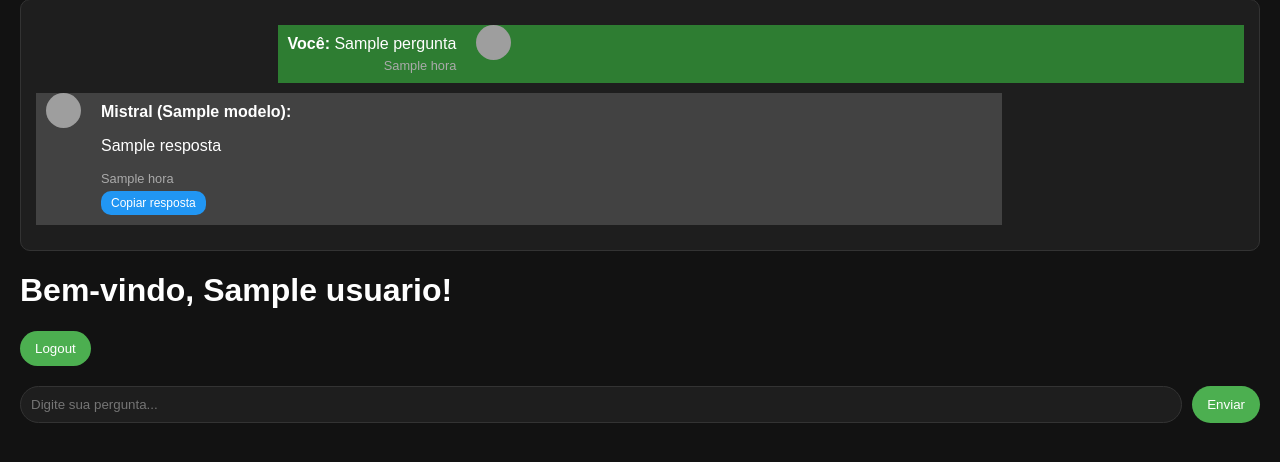
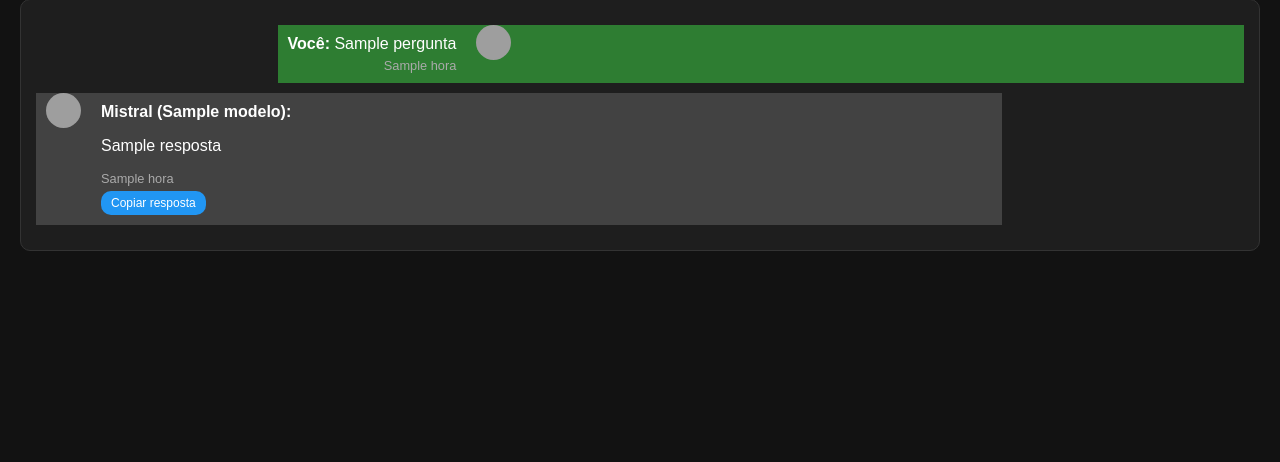
Before and after one commit to ValdirWAP/meu-chat-mistral, a Python web app: template templates/index.html in a window 1280 px wide. Shown: the part 264-726 px from the top of the page. Run offline with Jinja, Linux system fonts and the light colour scheme; the template is opened without the code that fills it: most values are stand-ins (such as "Sample title", 1, 10 or a date in 2020); grey boxes are pictures that could not be loaded.

Commit message:
Update index.html

```diff
--- a/templates/index.html
+++ b/templates/index.html
@@ -155,22 +155,5 @@
         });
       }
     </script>
-<!DOCTYPE html>
-<html lang="pt-BR">
-<head>
-    <meta charset="UTF-8">
-    <title>Meu Chat iA</title>
-</head>
-<body>
-    <h1>Bem-vindo, {{ usuario }}!</h1>
-
-    <div style="margin-bottom: 20px;">
-        <button onclick="window.location.href='/logout'">Logout</button>
-    </div>
-
-    <form action="/chat" method="post">
-        <input type="text" name="prompt" placeholder="Digite sua pergunta..." required>
-        <button type="submit">Enviar</button>
-    </form>
 </body>
 </html>
```
